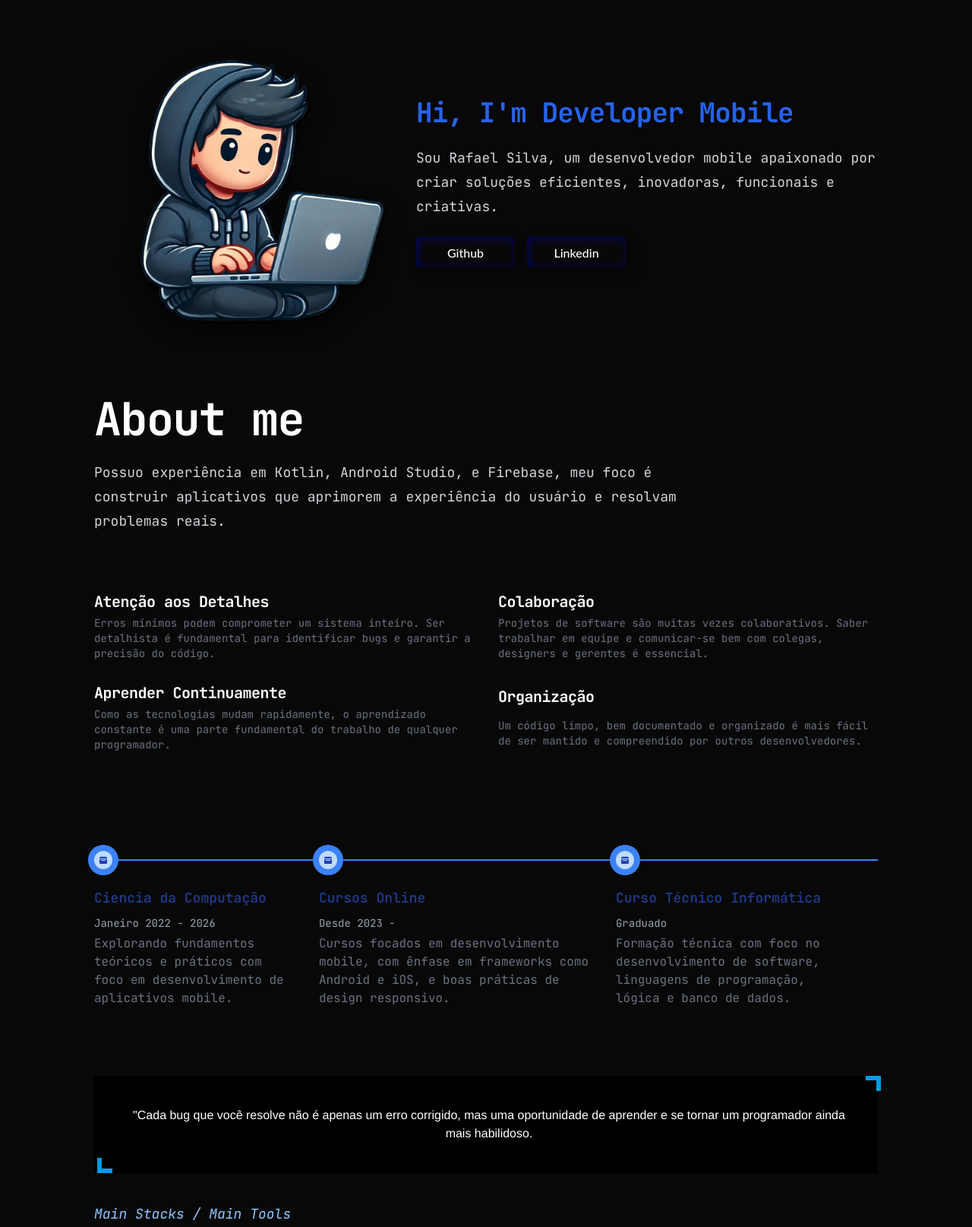
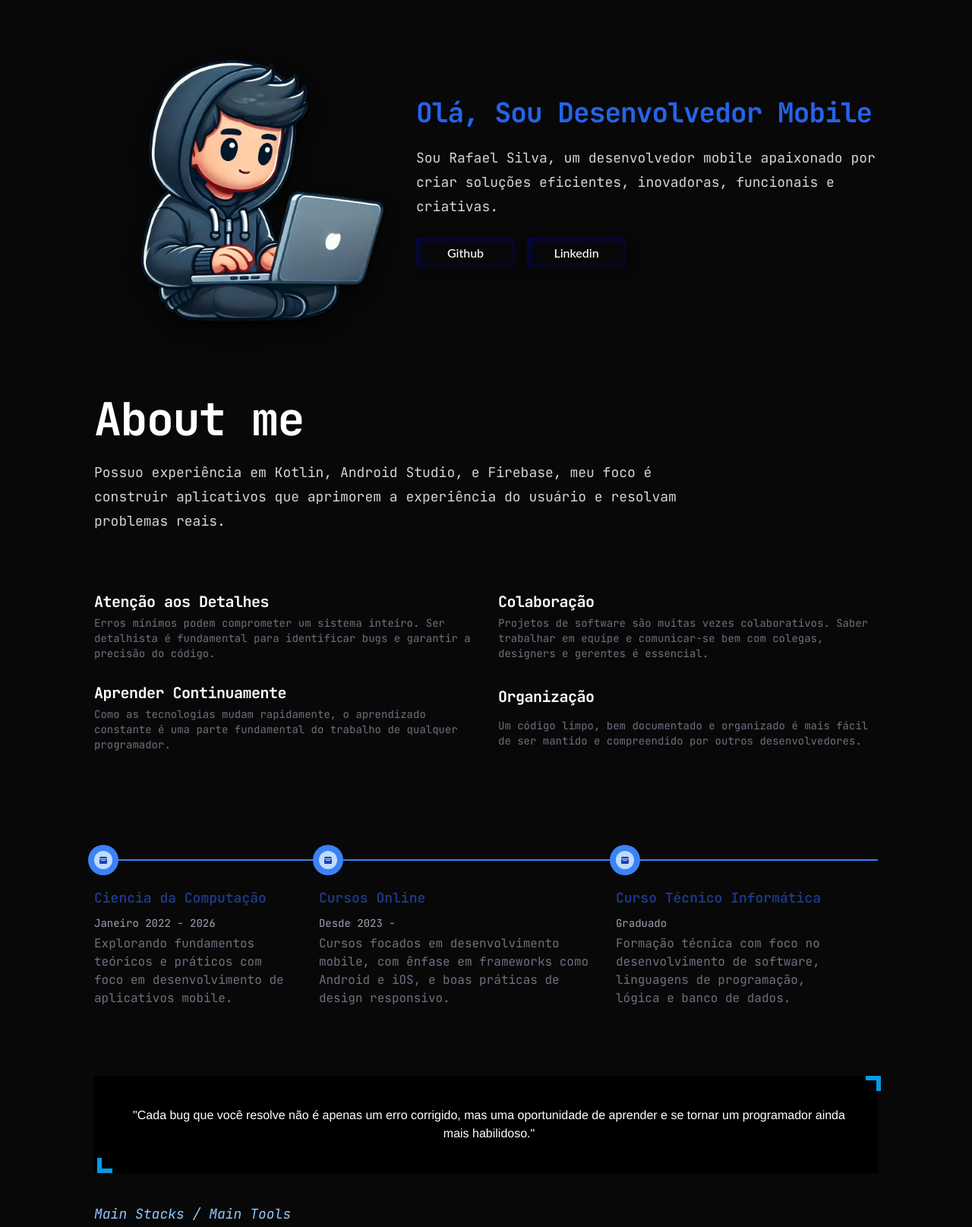
Before and after one commit to devrafaah/Portfolio, a website: page src/index.html in a window 1280 px wide. Shown: the top 1615 px of the page at 76% size. Drawn offline with nearby package versions, Linux system fonts and the light colour scheme.

Commit message:
update 15_10

```diff
--- a/src/custom.css
+++ b/src/custom.css
@@ -58,18 +58,6 @@ body, html {
   }
 }
 
-
-
-
-
-
-
-
-
-
-
-
-
 .portfolio-item.hidden {
   display: none;
 }
@@ -85,20 +73,6 @@ body, html {
   background-color: #121212;
 }
 
-
-
-
-
-
-
-
-
-
-
-
-
-
-
 .devicon_ {
   font-size: 25px;
 }
@@ -109,20 +83,10 @@ body, html {
   gap: 1rem;
 }
 
-
-
-
-
-.btn_go {
-
-}
 .btn_go:hover {
   box-shadow: 0px 20px 25px #3d1818;
   background-color: rgb(173, 1, 1);
 }
-
-
-
 
 .custom-btn {
   width: 130px;
@@ -212,8 +176,6 @@ body, html {
   width: 100%;
 }
 
-
-
 .component {
   font-family: "Helvetica Neue", "Helvetica", Helvetica, Arial, sans-serif;
 }
--- a/src/index.html
+++ b/src/index.html
@@ -25,9 +25,11 @@
         />
         <div class="flex-col max-w-3xl">
           <h1 class="text-2xl font-bold tracking-tight text-blue-600 sm:text-4xl">
-            Hi, I'm Developer Mobile
+            Olá, Sou Desenvolvedor Mobile
           </h1>
-          <p class="mt-6 text-lg leading-8 text-gray-300">Sou Rafael Silva, um desenvolvedor mobile apaixonado por criar soluções eficientes, inovadoras, funcionais e criativas.</p>
+          <p class="mt-6 text-lg leading-8 text-gray-300">
+            Sou Rafael Silva, um desenvolvedor mobile apaixonado por criar soluções eficientes, inovadoras, funcionais e criativas.
+          </p>
           <div class="my-4"></div>
           <div class="flex gap-4 my-6">
             <button class="custom-btn btn-3"><span>Github</span>
@@ -120,7 +122,7 @@
       </ol>
       <div class="component mx-auto bg-black md:max-w-3xl lg:max-w-7xl">
         <blockquote class="relative text-white text-center p-5 md:p-10 w-full m-1">
-          "Cada bug que você resolve não é apenas um erro corrigido, mas uma oportunidade de aprender e se tornar um programador ainda mais habilidoso.
+          "Cada bug que você resolve não é apenas um erro corrigido, mas uma oportunidade de aprender e se tornar um programador ainda mais habilidoso."
         </blockquote>
       </div>
       <div class="my-[40px] md:max-w-3xl lg:max-w-7xl mx-auto">
```
Also changed, not shown: src/images/atencao.png (deleted), src/output.css.
